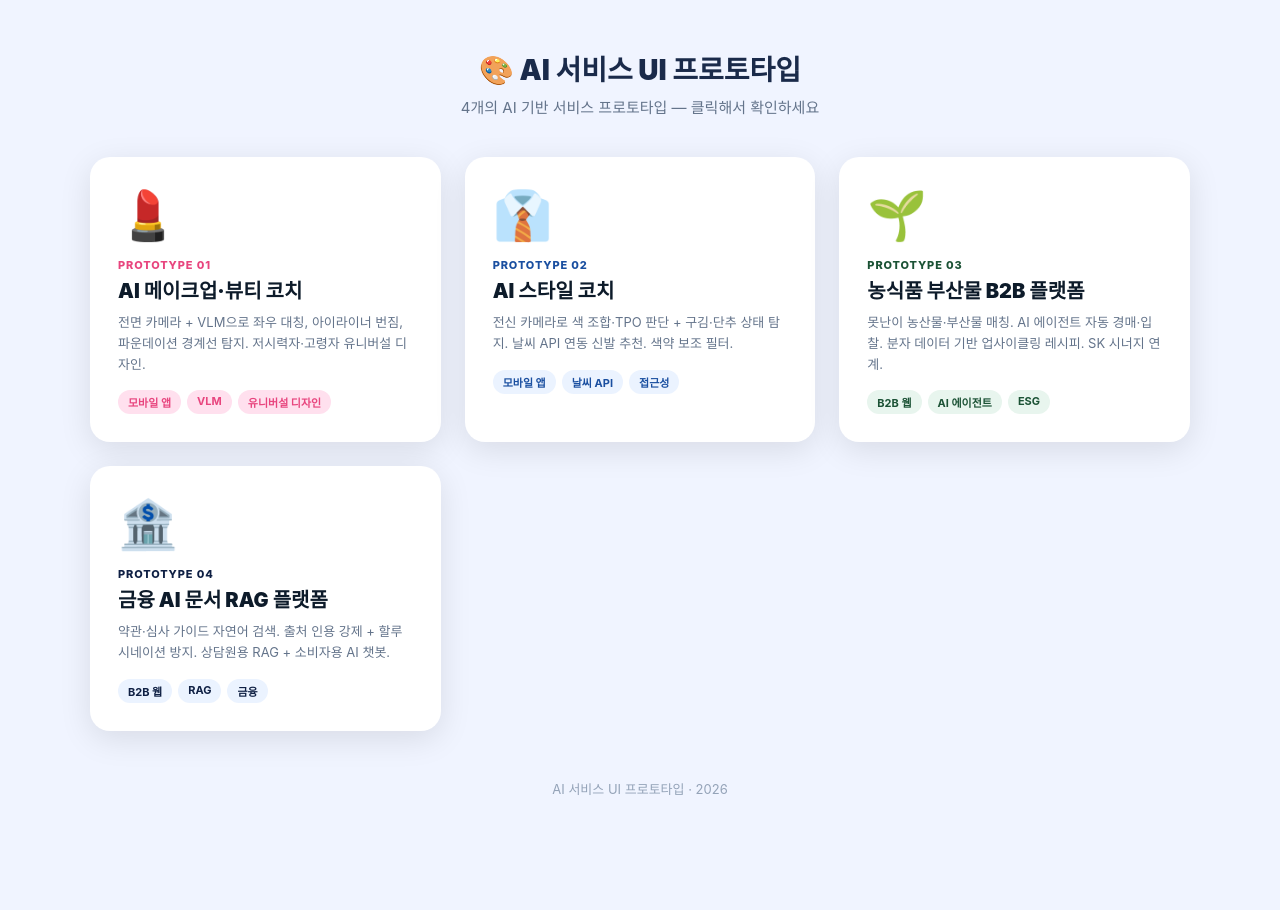
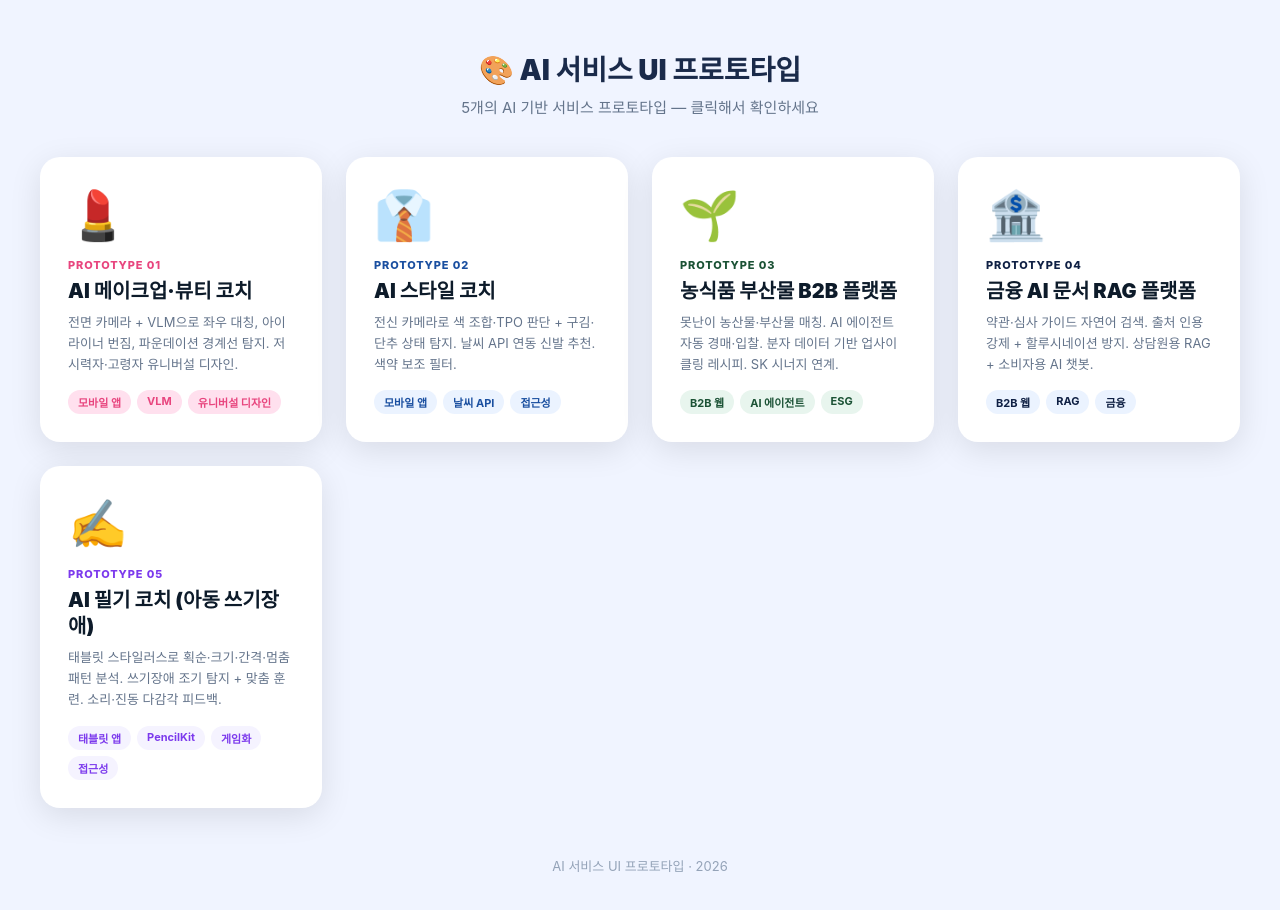
Before and after one commit to io-uty/ui-prototypes, a plain HTML site: page index.html in a window 1280 px wide. Before the commit the page ends 846 px from the top, so only its background shows below. Drawn offline with Linux system fonts and the light colour scheme.

Commit message:
Add prototype 05: handwriting coach

```diff
--- a/index.html
+++ b/index.html
@@ -9,7 +9,7 @@
   body { font-family: -apple-system, "Noto Sans KR", sans-serif; background: #F0F4FF; min-height: 100vh; padding: 48px 20px; }
   h1 { text-align: center; font-size: 28px; font-weight: 900; color: #1A2A4A; margin-bottom: 8px; }
   .sub { text-align: center; color: #64748B; font-size: 15px; margin-bottom: 40px; }
-  .grid { display: grid; grid-template-columns: repeat(auto-fit, minmax(280px, 1fr)); gap: 24px; max-width: 1100px; margin: 0 auto; }
+  .grid { display: grid; grid-template-columns: repeat(auto-fit, minmax(280px, 1fr)); gap: 24px; max-width: 1200px; margin: 0 auto; }
   .card { background: #FFF; border-radius: 20px; padding: 28px; box-shadow: 0 8px 32px rgba(0,0,0,.1); text-decoration: none; color: inherit; transition: transform .2s, box-shadow .2s; display: block; }
   .card:hover { transform: translateY(-4px); box-shadow: 0 16px 48px rgba(0,0,0,.15); }
   .card-icon { font-size: 48px; margin-bottom: 14px; }
@@ -18,20 +18,17 @@
   .card-desc { font-size: 13px; color: #64748B; line-height: 1.6; margin-bottom: 16px; }
   .card-tags { display: flex; gap: 6px; flex-wrap: wrap; }
   .tag { padding: 4px 10px; border-radius: 20px; font-size: 11px; font-weight: 700; }
-  .c1 .card-num { color: #E8457E; }
-  .c1 .tag { background: #FFE0EE; color: #E8457E; }
-  .c2 .card-num { color: #1A4FA0; }
-  .c2 .tag { background: #EBF3FF; color: #1A4FA0; }
-  .c3 .card-num { color: #1B5235; }
-  .c3 .tag { background: #E8F5EE; color: #1B5235; }
-  .c4 .card-num { color: #0F2044; }
-  .c4 .tag { background: #EBF3FF; color: #0F2044; }
+  .c1 .card-num { color: #E8457E; } .c1 .tag { background: #FFE0EE; color: #E8457E; }
+  .c2 .card-num { color: #1A4FA0; } .c2 .tag { background: #EBF3FF; color: #1A4FA0; }
+  .c3 .card-num { color: #1B5235; } .c3 .tag { background: #E8F5EE; color: #1B5235; }
+  .c4 .card-num { color: #0F2044; } .c4 .tag { background: #EBF3FF; color: #0F2044; }
+  .c5 .card-num { color: #7C3AED; } .c5 .tag { background: #F5F3FF; color: #7C3AED; }
   footer { text-align: center; margin-top: 48px; color: #94A3B8; font-size: 13px; }
 </style>
 </head>
 <body>
   <h1>🎨 AI 서비스 UI 프로토타입</h1>
-  <p class="sub">4개의 AI 기반 서비스 프로토타입 — 클릭해서 확인하세요</p>
+  <p class="sub">5개의 AI 기반 서비스 프로토타입 — 클릭해서 확인하세요</p>
   <div class="grid">
     <a class="card c1" href="beauty_coach_prototype.html">
       <div class="card-icon">💄</div>
@@ -61,6 +58,13 @@
       <div class="card-desc">약관·심사 가이드 자연어 검색. 출처 인용 강제 + 할루시네이션 방지. 상담원용 RAG + 소비자용 AI 챗봇.</div>
       <div class="card-tags"><span class="tag">B2B 웹</span><span class="tag">RAG</span><span class="tag">금융</span></div>
     </a>
+    <a class="card c5" href="handwriting_coach_prototype.html">
+      <div class="card-icon">✍️</div>
+      <div class="card-num">Prototype 05</div>
+      <div class="card-title">AI 필기 코치 (아동 쓰기장애)</div>
+      <div class="card-desc">태블릿 스타일러스로 획순·크기·간격·멈춤 패턴 분석. 쓰기장애 조기 탐지 + 맞춤 훈련. 소리·진동 다감각 피드백.</div>
+      <div class="card-tags"><span class="tag">태블릿 앱</span><span class="tag">PencilKit</span><span class="tag">게임화</span><span class="tag">접근성</span></div>
+    </a>
   </div>
   <footer>AI 서비스 UI 프로토타입 · 2026</footer>
 </body>
```
